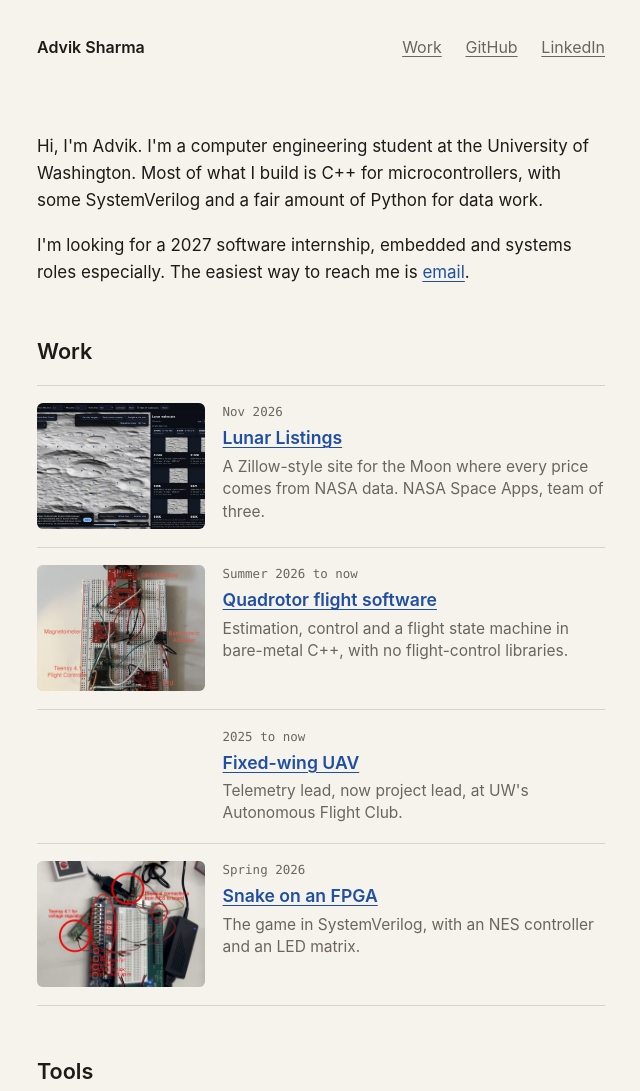
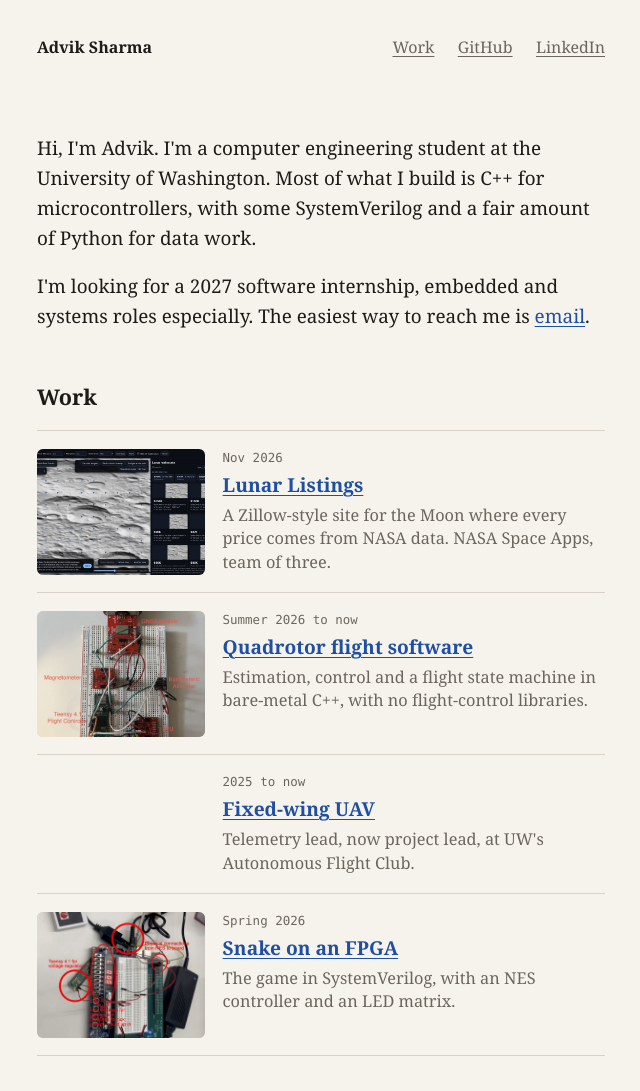
Before and after one commit to jpyces/jpyces.github.io, an Astro site: page / in a window 1280 px wide. Shown: the top 1091 px of the page, without its empty margins (319-959 px from the left). Built offline with nearby package versions, Linux system fonts and the light colour scheme; Astro itself is replaced by a stand-in of ours.

Commit message:
Use self-hosted Newsreader serif for consistent rendering on all devices
Co-Authored-By: Claude Sonnet 5.5 <noreply@anthropic.com>

```diff
--- a/package.json
+++ b/package.json
@@ -9,6 +9,7 @@
     "preview": "astro preview"
   },
   "dependencies": {
+    "@fontsource-variable/newsreader": "^5.3.0",
     "astro": "^7.4.12"
   }
 }
--- a/src/styles/global.css
+++ b/src/styles/global.css
@@ -1,7 +1,9 @@
+@import '@fontsource-variable/newsreader';
+@import '@fontsource-variable/newsreader/opsz-italic.css';
 
 :root {
   --bg: #f6f3ec; --ink: #1d1b18; --muted: #6b665d; --rule: #d9d3c5; --link: #1f4fa3;
-  --sans: -apple-system, BlinkMacSystemFont, 'SF Pro Text', 'SF Pro Display', system-ui, 'Segoe UI', Roboto, sans-serif;
+  --serif: 'Newsreader Variable', 'Iowan Old Style', Georgia, 'Times New Roman', serif;
   --mono: ui-monospace, 'SF Mono', SFMono-Regular, Menlo, monospace;
 }
 @media (prefers-color-scheme: dark) {
@@ -9,14 +11,14 @@
 }
 * { box-sizing: border-box; }
 html { -webkit-text-size-adjust: 100%; }
-body { margin: 0; background: var(--bg); color: var(--ink); font: 1.06rem/1.6 var(--sans); -webkit-font-smoothing: antialiased; }
+body { margin: 0; background: var(--bg); color: var(--ink); font: 1.18rem/1.6 var(--serif); font-optical-sizing: auto; }
 .page { max-width: 38rem; margin: 0 auto; padding: 2.2rem 1.25rem 5rem; }
 a { color: var(--link); text-underline-offset: 3px; text-decoration-thickness: 1px; }
 header.site { display: flex; justify-content: space-between; flex-wrap: wrap; gap: .4rem 1.5rem; margin-bottom: 4.5rem; font-size: 1rem; }
 header.site a.name { color: var(--ink); text-decoration: none; font-weight: 600; }
 header.site nav a { margin-left: 1.2rem; color: var(--muted); }
 header.site nav a:first-child { margin-left: 0; }
-h1 { font-size: clamp(1.9rem, 5vw, 2.4rem); line-height: 1.15; margin: 0 0 1.2rem; font-weight: 600; letter-spacing: -.022em; }
+h1 { font-size: clamp(1.9rem, 5vw, 2.4rem); line-height: 1.15; margin: 0 0 1.2rem; font-weight: 500; letter-spacing: -.01em; }
 h2 { font-size: 1.35rem; font-weight: 600; margin: 3rem 0 .6rem; }
 p { margin: 0 0 1.1rem; }
 .small { font-size: .95rem; color: var(--muted); }
@@ -25,8 +27,8 @@ ul.work li { display: grid; grid-template-columns: 10.5rem 1fr; gap: 1.1rem; pad
 ul.work li:last-child { border-bottom: 1px solid var(--rule); }
 ul.work .thumb { display: block; width: 100%; aspect-ratio: 4 / 3; object-fit: cover; border-radius: 6px; background: var(--rule); }
 ul.work .when { display: block; font: .78rem/1.5 var(--mono); color: var(--muted); margin-bottom: .15rem; }
-ul.work .t { font-weight: 600; font-size: 1.1rem; }
-ul.work .d { display: block; color: var(--muted); font-size: .97rem; line-height: 1.45; margin-top: .2rem; }
+ul.work .t { font-weight: 600; font-size: 1.2rem; }
+ul.work .d { display: block; color: var(--muted); font-size: 1.02rem; line-height: 1.45; margin-top: .2rem; }
 figure { margin: 2rem -1rem; }
 figure img { width: 100%; height: auto; display: block; }
 figcaption { font-size: .9rem; color: var(--muted); margin: .5rem 1rem 0; line-height: 1.4; }
```
Also changed, not shown: 1 other file.
